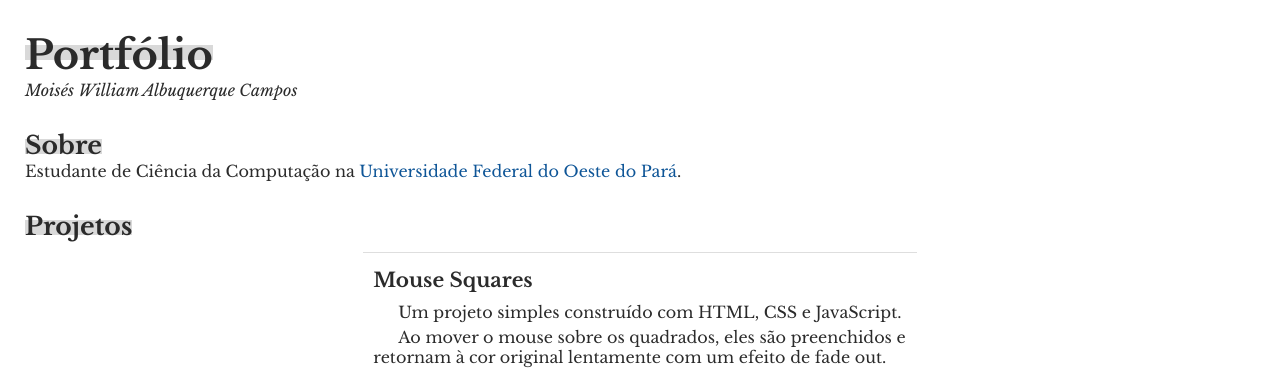
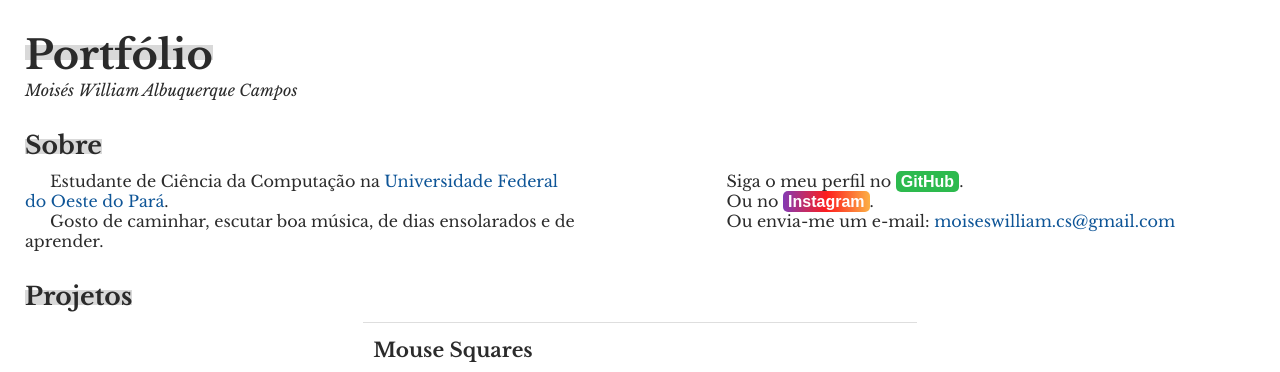
Before and after one commit to dekampus/portfolio-web-2024.1, a plain HTML site: page index.html in a window 1280 px wide. Shown: the top 372 px of the page. Drawn offline with nearby package versions, Linux system fonts and the light colour scheme.

Commit message:
feat: Adiciona conteúdo e muda estilo da seção "Sobre"

```diff
--- a/index.html
+++ b/index.html
@@ -16,7 +16,17 @@
     </header>
     <div class="sobre">
         <h1 class="linha-fundo-titulo">Sobre</h1>
-        <p>Estudante de Ciência da Computação na <a href="https://www.ufopa.edu.br/ufopa/">Universidade Federal do Oeste do Pará</a>.</p>
+        <div class="sobre-container">
+            <div class="sobre-descricao">
+                <p>Estudante de Ciência da Computação na <a class="ufopa-link" href="https://www.ufopa.edu.br/ufopa/">Universidade Federal do Oeste do Pará</a>.</p>
+                <p>Gosto de caminhar, escutar boa música, de dias ensolarados e de aprender.</p>
+            </div>
+            <div class="links-redes-sociais">
+                <p>Siga o meu perfil no <a class="github-link" href="https://github.com/dekampus" target="_blank">GitHub</a>.</p>
+                <p>Ou no <a class="instagram-link" href="https://www.instagram.com/__mwac">Instagram</a>.</p>
+                <p>Ou envia-me um e-mail: <a class="e-mail-link" href="mailto:moiseswilliam.cs@gmail.com">moiseswilliam.cs@gmail.com</a></p>
+            </div>
+        </div>
     </div>
     <div class="projetos">
         <h1 class="linha-fundo-titulo">Projetos</h1>
@@ -34,7 +44,7 @@
                 <div class="projeto-imagem">
                     <img src="assets/gif/mouse-squares.gif" alt="Mouse Squares">
                 </div>
-                <p>Acesse o projeto no <a href="https://github.com/dekampus/mouse-squares" target="_blank">GitHub</a>.</p>
+                <p>Acesse o projeto no <a class="github-link" href="https://github.com/dekampus/mouse-squares" target="_blank">GitHub</a>.</p>
             </div>
         </div>
     </div>
--- a/style.css
+++ b/style.css
@@ -25,11 +25,6 @@ div h1 {
     font-size: 25px;
 }
 
-.sobre a {
-    text-decoration: none;
-    color: rgb(14, 85, 151);
-}
-
 .linha-fundo-titulo {
     display: inline;
     position: relative;
@@ -45,6 +40,52 @@ div h1 {
     left: 0;
     background: #2b2b2b96;
     opacity: .3;
+}
+
+/* Estilos da seção "Sobre" */
+
+.sobre p {
+    text-indent: 25px;
+}
+
+.sobre-container {
+    margin-top: 10px;
+}
+
+.sobre-container div {
+    display: inline-block;
+    width: 45%;
+}
+
+.links-redes-sociais {
+    float: right;
+}
+
+/*  Estilos de links */
+
+.ufopa-link, .e-mail-link {
+    text-decoration: none;
+    color: rgb(14, 85, 151);
+}
+
+.github-link {
+    text-decoration: none;
+    padding: 2px 5px;
+    background-color: #2dba4e;
+    border-radius: 5px;
+    font-family: sans-serif;
+    font-weight: bold;
+    color: #fff;
+}
+
+.instagram-link {
+    text-decoration: none;
+    padding: 2px 5px;
+    background: linear-gradient(to right, #833ab4, #fd1d1d, #fcb045);
+    border-radius: 5px;
+    font-family: sans-serif;
+    font-weight: bold;
+    color: #fff;
 }
 
 .projetos-container {
@@ -69,15 +110,7 @@ div h1 {
     text-indent: 25px;
 }
 
-.projeto-item > p > a {
-    text-decoration: none;
-    padding: 2px 5px;
-    background-color: #2dba4e;
-    border-radius: 5px;
-    font-family: sans-serif;
-    font-weight: bold;
-    color: #fff;
-}
+
 
 .projeto-titulo {
     font-size: 20px;
```
